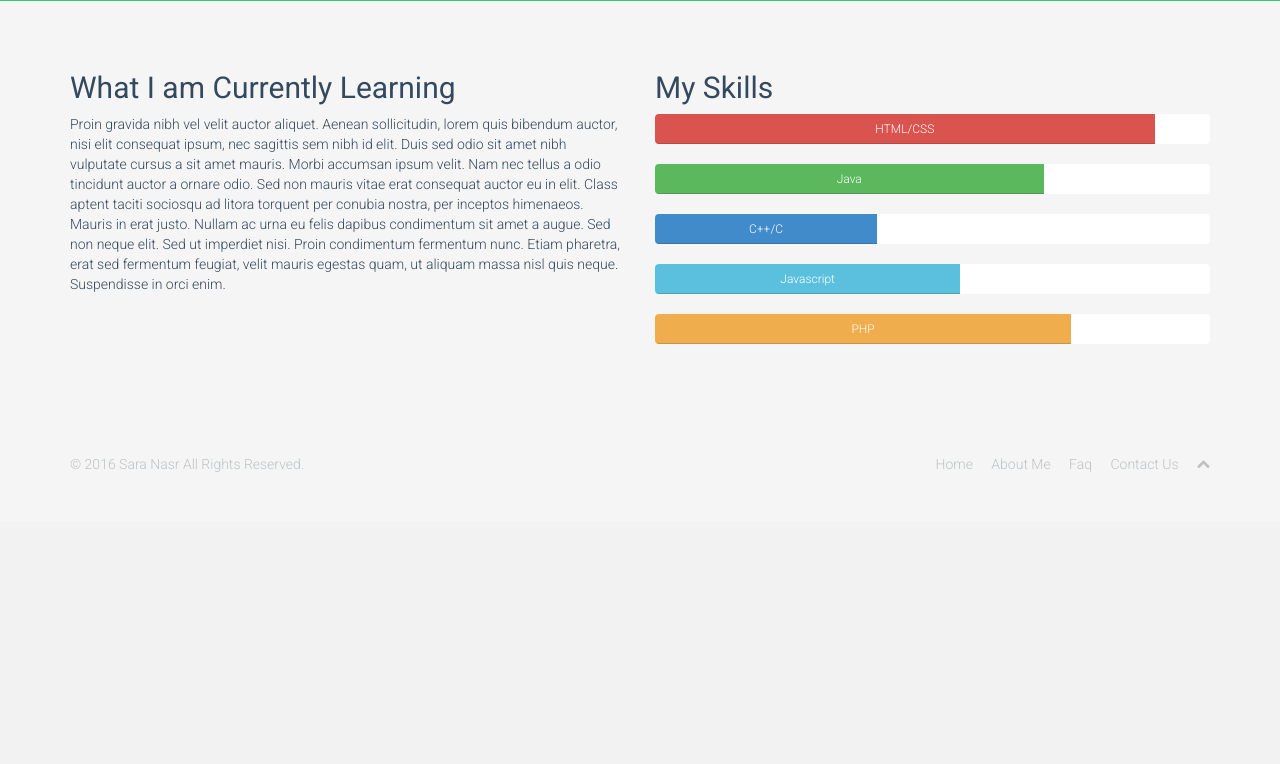
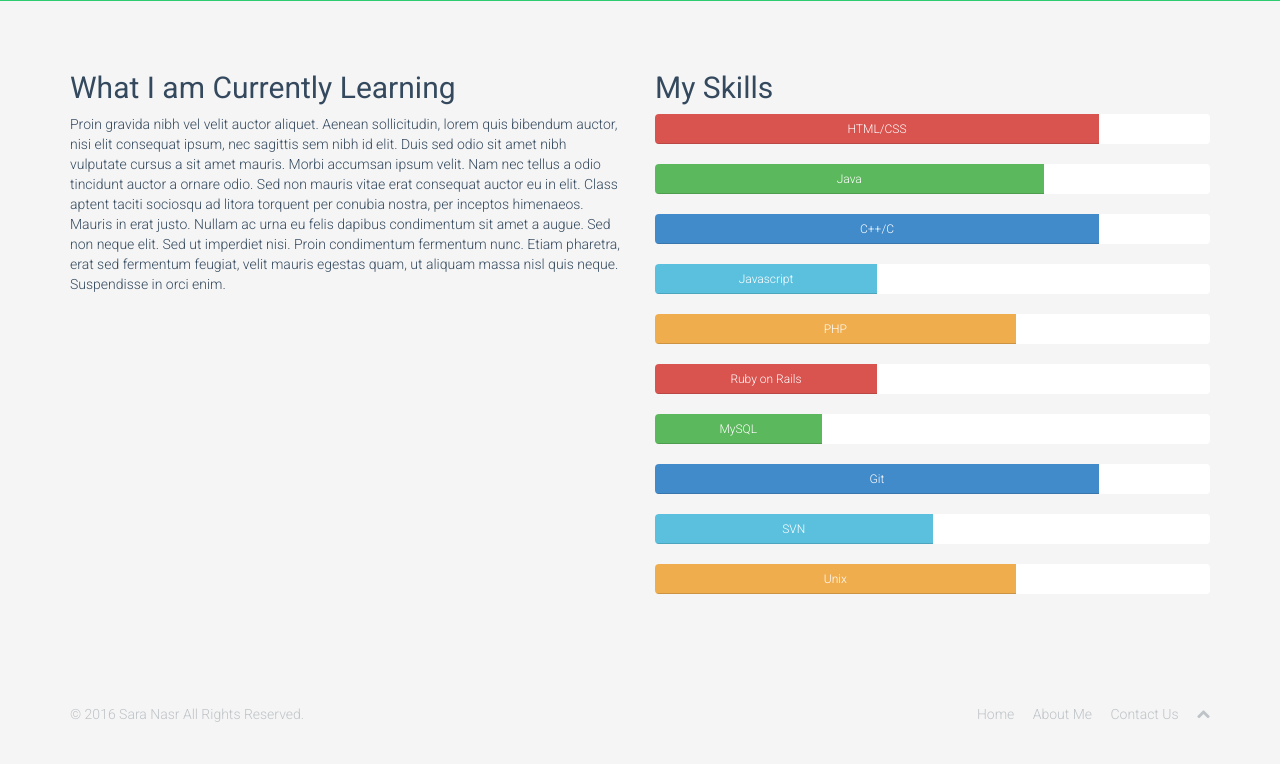
Before and after one commit to sjnasr/Portfolio, a PHP site: the page made by About Me.php in a window 1280 px wide. Shown: the part 279-1043 px from the top of the page. Before the commit the page ends 751 px from the top, so only its background shows below. Run offline with PHP 8.4, Linux system fonts and the light colour scheme.

Commit message:
Changed footer and about me page

```diff
--- a/About Me.php
+++ b/About Me.php
@@ -72,7 +72,7 @@
                 <h2>My Skills</h2>
                 <div>
                     <div class="progress">
-                        <div class="progress-bar progress-bar-danger" role="progressbar" aria-valuenow="90" aria-valuemin="0" aria-valuemax="100" style="width: 90%;">
+                        <div class="progress-bar progress-bar-danger" role="progressbar" aria-valuenow="90" aria-valuemin="0" aria-valuemax="100" style="width: 80%;">
                             <span>HTML/CSS</span>
                         </div>
                     </div>
@@ -82,18 +82,43 @@
                         </div>
                     </div>
                     <div class="progress">
-                        <div class="progress-bar" role="progressbar" aria-valuenow="40" aria-valuemin="0" aria-valuemax="100" style="width: 40%;">
+                        <div class="progress-bar" role="progressbar" aria-valuenow="40" aria-valuemin="0" aria-valuemax="100" style="width: 80%;">
                             <span>C++/C</span>
                         </div>
                     </div>
                     <div class="progress">
-                        <div class="progress-bar progress-bar-info" role="progressbar" aria-valuenow="55" aria-valuemin="0" aria-valuemax="100" style="width: 55%;">
+                        <div class="progress-bar progress-bar-info" role="progressbar" aria-valuenow="55" aria-valuemin="0" aria-valuemax="100" style="width: 40%;">
                             <span>Javascript</span>
                         </div>
                     </div>
                     <div class="progress">
-                        <div class="progress-bar progress-bar-warning" role="progressbar" aria-valuenow="75" aria-valuemin="0" aria-valuemax="100" style="width: 75%;">
+                        <div class="progress-bar progress-bar-warning" role="progressbar" aria-valuenow="75" aria-valuemin="0" aria-valuemax="100" style="width: 65%;">
                             <span>PHP</span>
+                        </div>
+                    </div>
+                    <div class="progress">
+                        <div class="progress-bar progress-bar-danger" role="progressbar" aria-valuenow="90" aria-valuemin="0" aria-valuemax="100" style="width: 40%;">
+                            <span>Ruby on Rails</span>
+                        </div>
+                    </div>
+                    <div class="progress">
+                        <div class="progress-bar progress-bar-success" role="progressbar" aria-valuenow="70" aria-valuemin="0" aria-valuemax="100" style="width: 30%;">
+                            <span>MySQL</span>
+                        </div>
+                    </div>
+                    <div class="progress">
+                        <div class="progress-bar" role="progressbar" aria-valuenow="40" aria-valuemin="0" aria-valuemax="100" style="width: 80%;">
+                            <span>Git</span>
+                        </div>
+                    </div>
+                    <div class="progress">
+                        <div class="progress-bar progress-bar-info" role="progressbar" aria-valuenow="55" aria-valuemin="0" aria-valuemax="100" style="width: 50%;">
+                            <span>SVN</span>
+                        </div>
+                    </div>
+                    <div class="progress">
+                        <div class="progress-bar progress-bar-warning" role="progressbar" aria-valuenow="75" aria-valuemin="0" aria-valuemax="100" style="width: 65%;">
+                            <span>Unix</span>
                         </div>
                     </div>
                 </div>
@@ -111,8 +136,7 @@
                     <ul class="pull-right">
                         <li><a href="index.php">Home</a></li>
                         <li><a href="About Me.php">About Me</a></li>
-                        <li><a href="#">Faq</a></li>
-                        <li><a href="#">Contact Us</a></li>
+                        <li><a href="Contact.php">Contact Us</a></li>
                         <li><a id="gototop" class="gototop" href="#"><i class="icon-chevron-up"></i></a></li><!--#gototop-->
                     </ul>
                 </div>
--- a/index.php
+++ b/index.php
@@ -253,9 +253,7 @@ and open the template in the editor.
                 <div class="col-sm-6">
                     <ul class="pull-right">
                         <li><a href="index.php">Home</a></li>
-                        <li><a href="About Me.php">About Me</a></li>
-                        <li><a href="#">Faq</a></li>
-                        <li><a href="#">Contact Us</a></li>
+                        <li><a href="Contact.php">Contact Us</a></li>
                         <li><a id="gototop" class="gototop" href="#"><i class="icon-chevron-up"></i></a></li><!--#gototop-->
                     </ul>
                 </div>
```
Also changed, not shown: nbproject/private/private.xml (+1 -9 lines).
